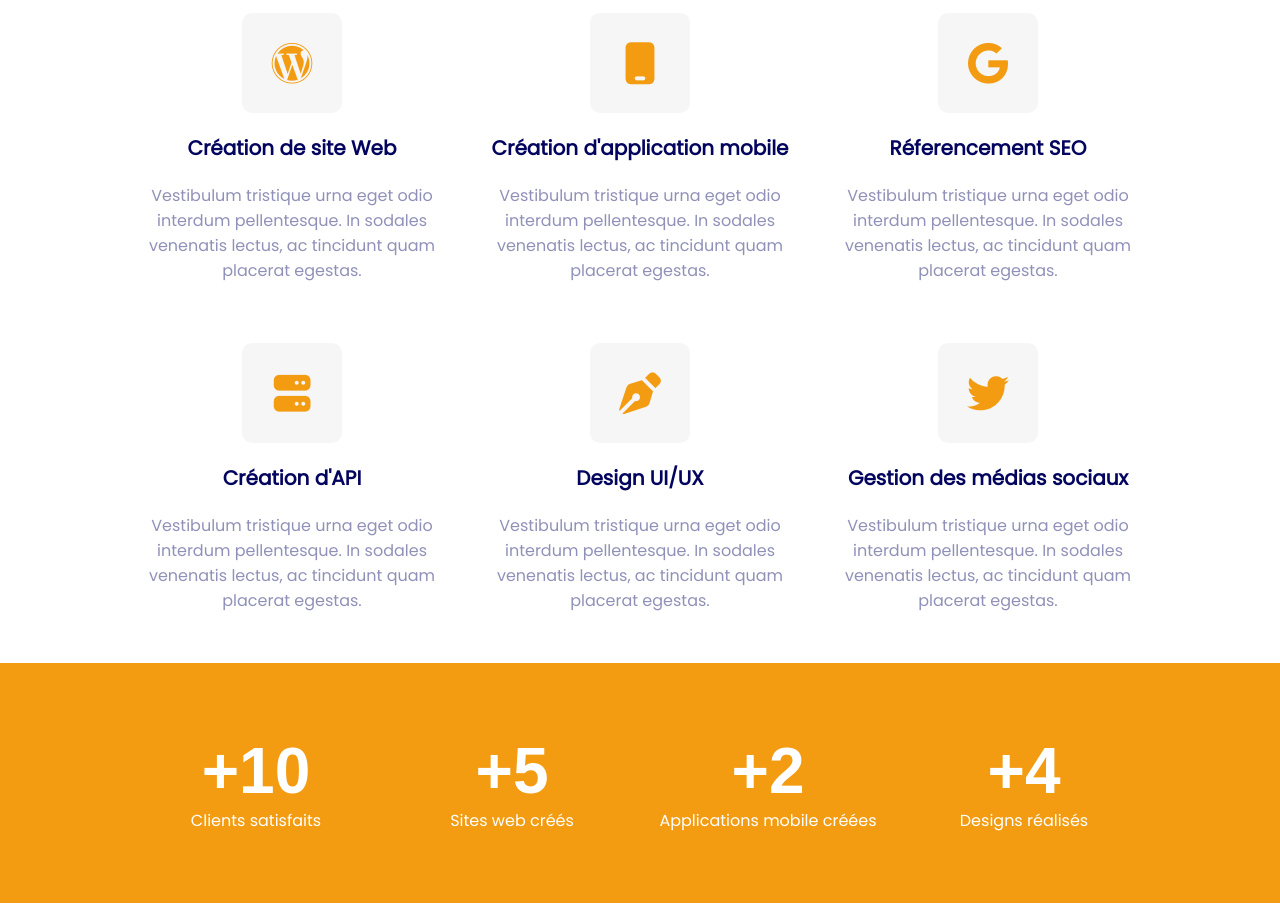
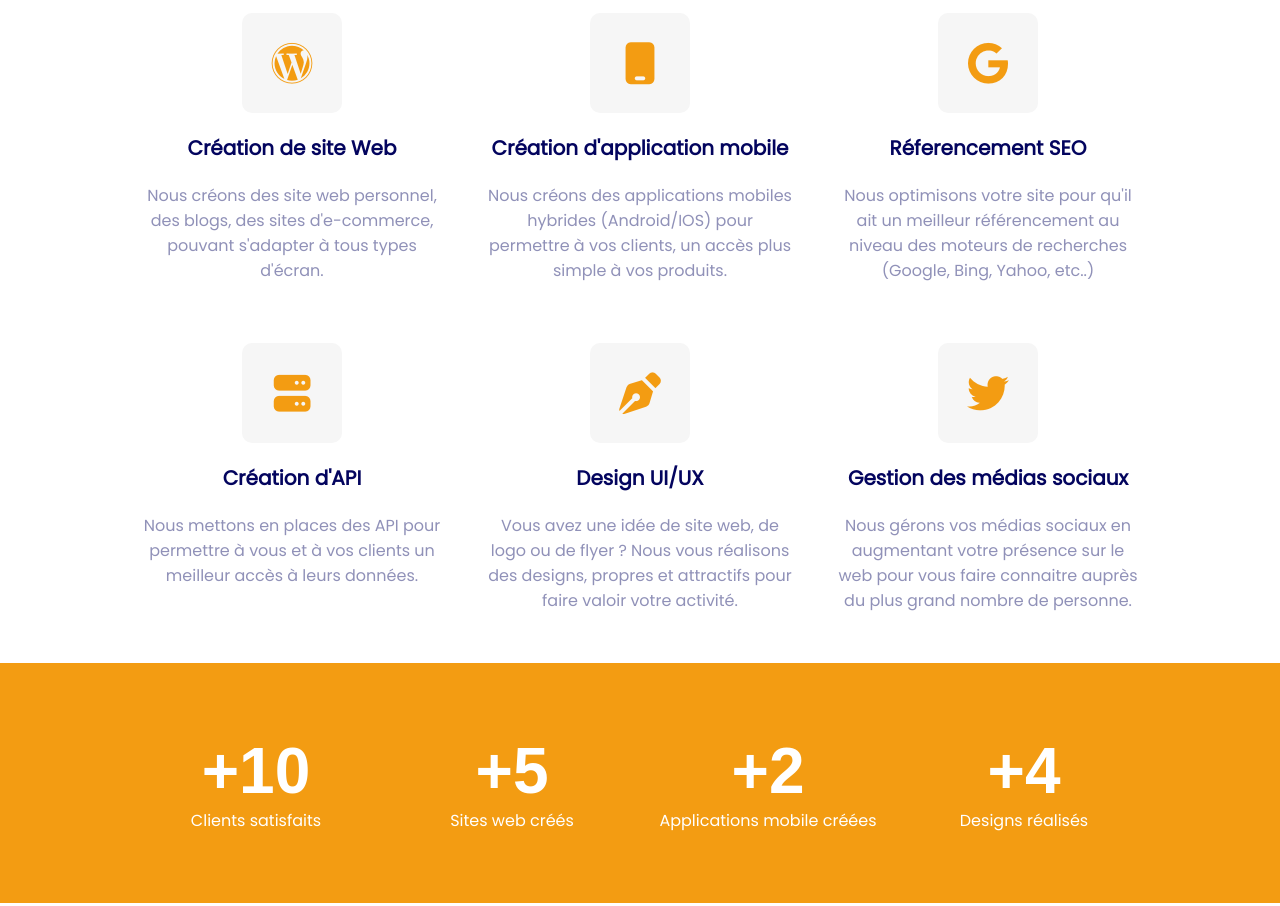
Before and after one commit to florentazd/DevAgency, a website: page src/index.html in a window 1280 px wide. Shown: the part 919-1825 px from the top of the page. Drawn offline with nearby package versions, Linux system fonts and the light colour scheme.

Commit message:
modification des services

```diff
--- a/src/css/main.css
+++ b/src/css/main.css
@@ -440,6 +440,7 @@ main{
 .service-card p{
     font-size: 16px;
     color: #03045E70;
+    min-height: 100px;
 }
 
 .card-logo-container{
--- a/src/index.html
+++ b/src/index.html
@@ -55,32 +55,32 @@
             <div data-aos="fade-down-right" class="service-card" id="1">
                 <div class="card-logo-container"><i class="fa-brands fa-wordpress"></i></div>
                 <h4 class="card-title">Création de site Web</h4>
-                <p class="service-card-description">Vestibulum tristique urna eget odio interdum pellentesque. In sodales venenatis lectus, ac tincidunt quam placerat egestas.</p>
+                <p class="service-card-description">Nous créons des site web personnel, des blogs, des sites d'e-commerce, pouvant s'adapter à tous types d'écran.</p>
             </div>
             <div data-aos="fade-down" class="service-card" id="2">
                 <div class="card-logo-container"><i class="fa-solid fa-mobile"></i></div>
                 <h4 class="card-title">Création d'application mobile</h4>
-                <p class="service-card-description">Vestibulum tristique urna eget odio interdum pellentesque. In sodales venenatis lectus, ac tincidunt quam placerat egestas.</p>
+                <p class="service-card-description">Nous créons des applications mobiles hybrides (Android/IOS) pour permettre à vos clients, un accès plus simple à vos produits.</p>
             </div>
             <div data-aos="fade-down-left" class="service-card" id="3">
                 <div class="card-logo-container"><i class="fa-brands fa-google"></i></div>
                 <h4 class="card-title">Réferencement SEO</h4>
-                <p class="service-card-description">Vestibulum tristique urna eget odio interdum pellentesque. In sodales venenatis lectus, ac tincidunt quam placerat egestas.</p>
+                <p class="service-card-description">Nous optimisons votre site pour qu'il ait un meilleur référencement au niveau des moteurs de recherches (Google, Bing, Yahoo, etc..)</p>
             </div>
             <div data-aos="fade-up-right" class="service-card" id="4">
                 <div class="card-logo-container"><i class="fa-solid fa-server"></i></div>
                 <h4 class="card-title">Création d'API</h4>
-                <p class="service-card-description">Vestibulum tristique urna eget odio interdum pellentesque. In sodales venenatis lectus, ac tincidunt quam placerat egestas.</p>
+                <p class="service-card-description">Nous mettons en places des API pour permettre à vous et à vos clients un meilleur accès à leurs données.</p>
             </div>
             <div data-aos="fade-up" class="service-card" id="5">
                 <div class="card-logo-container"><i class="fa-solid fa-pen-nib"></i></div>
                 <h4 class="card-title">Design UI/UX</h4>
-                <p class="service-card-description">Vestibulum tristique urna eget odio interdum pellentesque. In sodales venenatis lectus, ac tincidunt quam placerat egestas.</p>
+                <p class="service-card-description">Vous avez une idée de site web, de logo ou de flyer ? Nous vous réalisons des designs, propres et attractifs pour faire valoir votre activité.</p>
             </div>
             <div data-aos="fade-up-left" class="service-card" id="6">
                 <div class="card-logo-container"><i class="fa-brands fa-twitter"></i></div>
                 <h4 class="card-title">Gestion des médias sociaux</h4>
-                <p class="service-card-description">Vestibulum tristique urna eget odio interdum pellentesque. In sodales venenatis lectus, ac tincidunt quam placerat egestas.</p>
+                <p class="service-card-description">Nous gérons vos médias sociaux en augmentant votre présence sur le web pour vous faire connaitre auprès du plus grand nombre de personne.</p>
             </div>
         </div>
     </section>
@@ -115,7 +115,7 @@
                     <li>1 × Site Statique</li>
                     <li>Site web responsive</li>
                     <li>Suivis gratuit sur 1 mois</li>
-                    <li>Service Client jour ouvrables</li>
+                    <li>Service Client jours ouvrables</li>
                 </ul>
                 <a href="https://wa.me/221768742133?text=Bonjour je suis interessé(e) par le Pack 1, " class="pricing-card-select">Choisir l'offre</a>
             </div>
```
